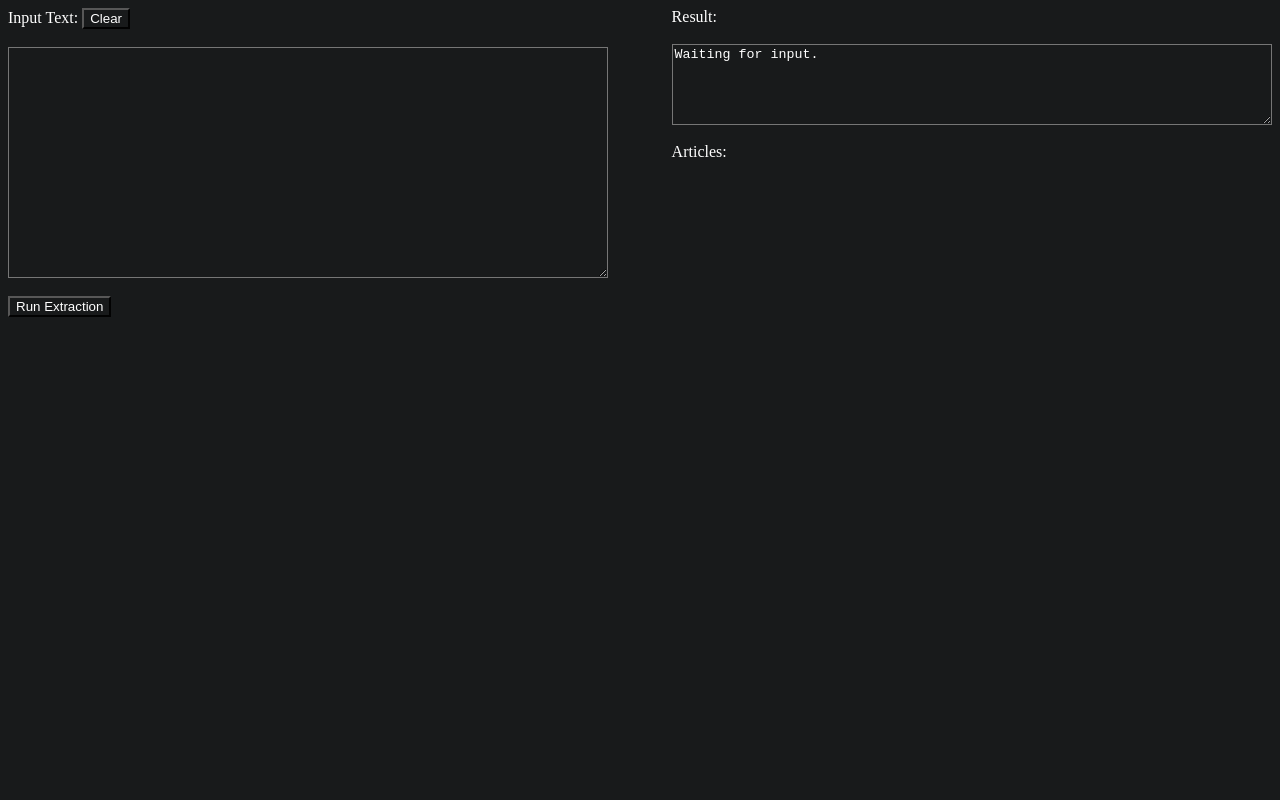
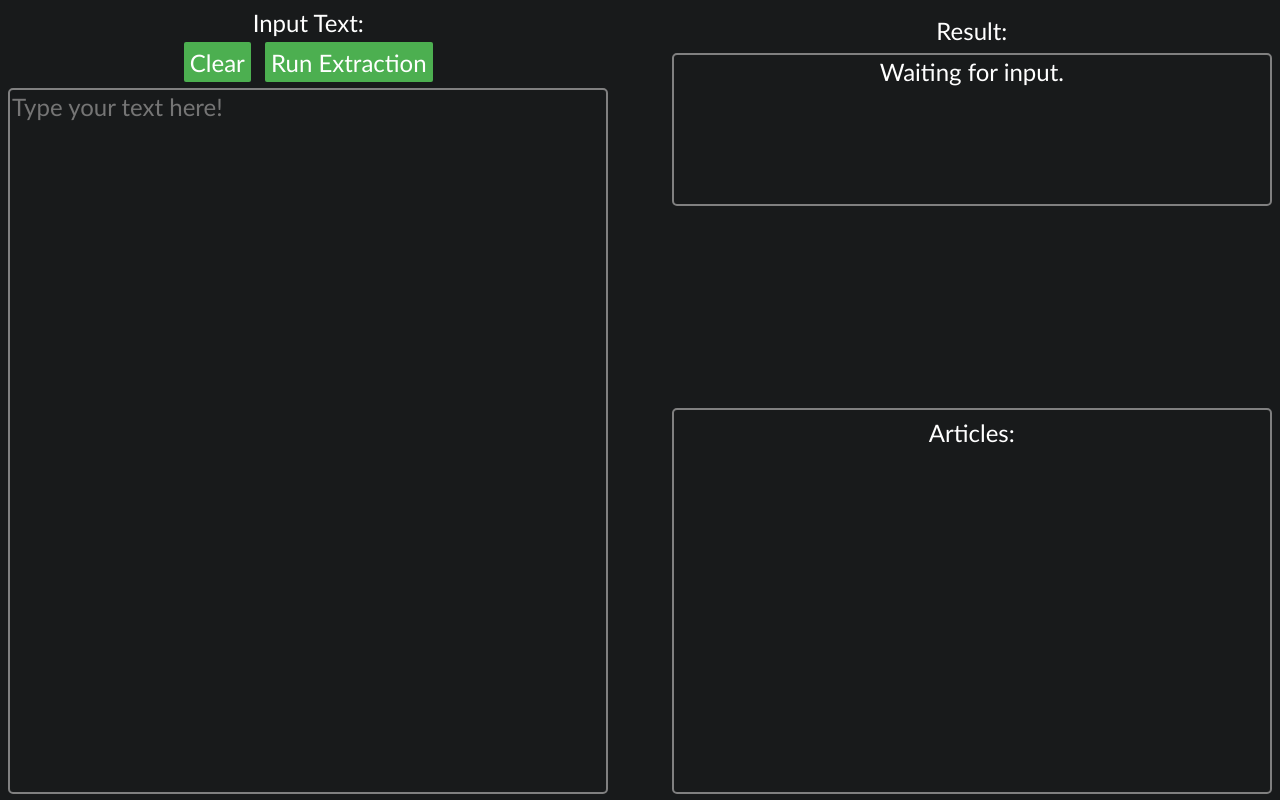
Before and after one commit to KentoNishi/BlankSort-Demo, a plain HTML site: page static/index.html in a window 1280 px wide. Drawn offline with Linux system fonts and the light colour scheme; no server answers.

Commit message:
Added 3-panel UI and new articles

```diff
--- a/static/index.html
+++ b/static/index.html
@@ -42,7 +42,7 @@
         document.getElementById("output").value = "Loading...";
         request("/api", "POST", { text: document.getElementById("input").value }).then(value => {
             document.getElementById("output").value = value.keywords.toString().replace(/,/gi, "\n");
-            if (document.getElementById("output").textContent == "") {
+            if (document.getElementById("output").value == "") {
                 document.getElementById("output").value = "No results";
             }
         });
@@ -56,9 +56,14 @@
             res.articles.forEach((article, i) => {
                 var elem = document.getElementById("articles");
                 elem.innerHTML += `
+                    <div class="article">
                         <button onclick="chooseArticle(${i});">Load</button>
-                    <span id="title${i}"></span> [<a id="link${i}" target="_blank">source</a>]
+                        <span class="articleTitle">
+                            <span id="title${i}"></span>
+                            [<a id="link${i}" target="_blank">source</a>]
+                        </span>
                         <br />
+                    </div>
                 `;
                 document.getElementById(`title${i}`).textContent = article.title;
                 document.getElementById(`link${i}`).href = article.source;
@@ -72,12 +77,11 @@
 <style>
     textarea {
         width: 100%;
-        max-width: 100%;
+        resize: none;
         background-color: #181a1b;
         color: white;
-        max-height: 75vh;
         min-height: 5vh;
-        min-width: 100%;
+        font-size: 1.5em;
     }
 
     #left {
@@ -89,6 +93,7 @@
     }
 
     .panel {
+        position: relative;
         width: 47.5%;
     }
 
@@ -101,37 +106,124 @@
         background-color: #181a1b;
         color: white;
         border-color: #575757;
+        background-color: #4CAF50;
+        height: 5vh;
+        border: none;
+        text-align: center;
+        text-decoration: none;
+        display: inline-block;
+        margin-top: 5px;
+        margin-bottom: 5px;
+        font-size: 1.5em;
+        border-radius: 2px;
+        margin-left: 5px;
+        margin-right: 5px;
     }
 
     #articles a {
         color: #3391ff;
     }
+
+    #listWrapper {
+        overflow-y: auto;
+    }
+
+    .leftInput {
+        height: 90%;
+    }
+
+    body {
+        font-size: 1em;
+    }
+
+    .header {
+        font-size: 1.5em;
+        display: -webkit-flex;
+        display: flex;
+        align-items: center;
+        justify-content: center;
+    }
+
+    .controls {
+        height: 10vh;
+        vertical-align: middle;
+        text-align: center;
+    }
+
+    .topRight {
+        height: fit-content;
+        text-align: center;
+        vertical-align: middle;
+        height: 50vh;
+    }
+
+    .padded {
+        padding: 1vh;
+    }
+
+    * {
+        font-family: Calibri, Candara, Segoe, Segoe UI, Optima, Arial, sans-serif;
+    }
+
+    .article {
+        display: flex;
+        align-items: center;
+        margin-left: 20px;
+        margin-right: 20px;
+    }
+
+    .articleTitle {
+        padding: 10px;
+        font-size: 1.25em;
+    }
+
+    #output {
+        text-align: center;
+        display: inline-block;
+        vertical-align: middle;
+        outline: none;
+    }
+
+    .listWrapper {
+        overflow-y: auto;
+        height: 40vh;
+    }
+
+    .bordered {
+        border: 2px solid gray;
+        border-radius: 5px;
+    }
+
+    .bottomRight {
+        height: calc(50vh - 18px);
+    }
 </style>
+
+<body>
     <div id="left" class="panel">
-    Input Text:
+        <div class="controls">
+            <span class="header">Input Text:</span>
             <button onclick=" clearBox()">
                 Clear
             </button>
-    <br />
-    <br />
-    <textarea rows="15" id="input">
-</textarea>
-    <br />
-    <br />
             <button onclick="submit()">
                 Run Extraction
             </button>
         </div>
+        <textarea id="input" class="leftInput bordered" placeholder="Type your text here!">
+</textarea>
+    </div>
     <div id="right" class="panel">
-    Result:
-    <br />
-    <br />
-    <textarea rows="5" id="output" readonly>Waiting for input.</textarea>
-    <br />
-    <br />
-    Articles:
-    <br />
-    <br />
-    <div id="articles">
+        <div class="topRight">
+            <span class="header padded">Result:</span>
+            <textarea rows="5" id="output" readonly class="bordered">Waiting for input.</textarea>
+        </div>
+        <div class="bottomRight bordered">
+            <span class="header padded">Articles:</span>
+            <div class="listWrapper">
+                <span id="articles">
+                </span>
             </div>
         </div>
+    </div>
+</body>
```
Also changed, not shown: articles.json (+15 -0 lines). Lines whose indentation alone changed are shown as unchanged.
